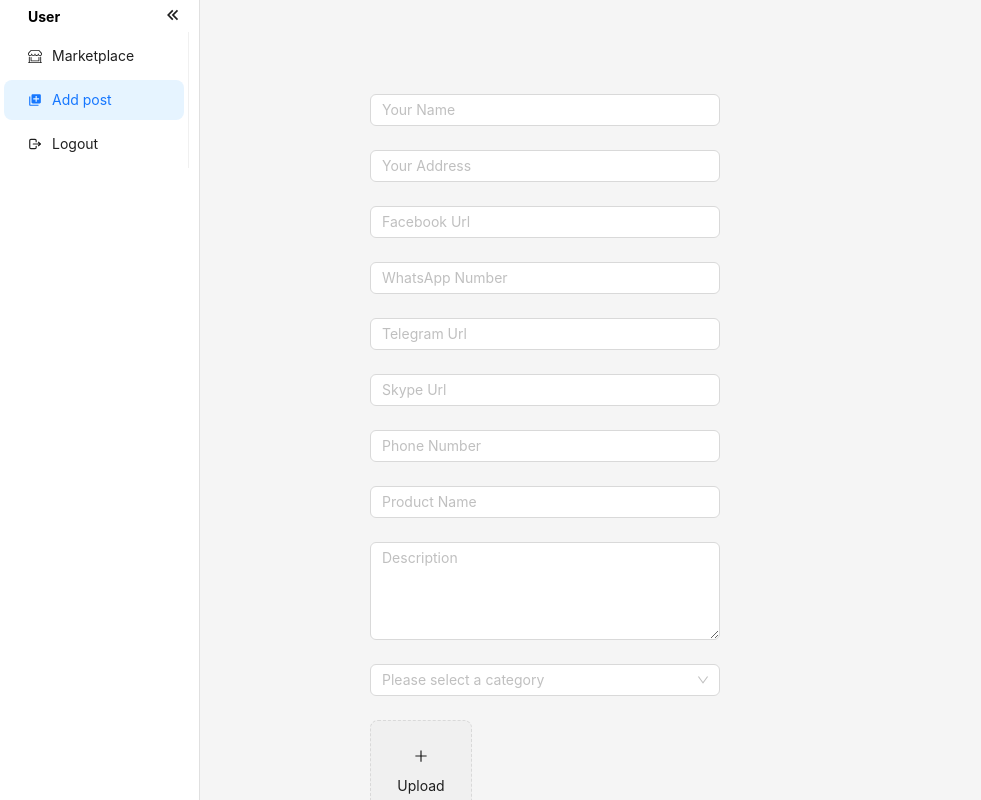
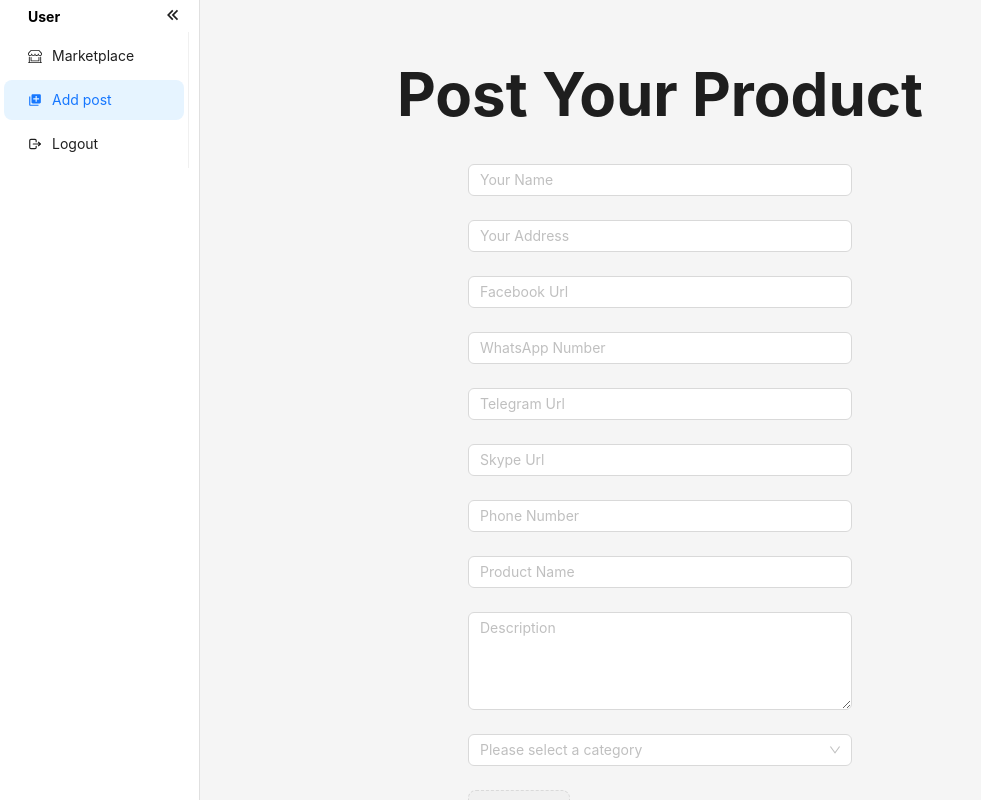
Before and after one commit to mahmoodiftee/marketplace, a React (Vite) app: page /user in a window 1280 px wide. Both pictures are taken after a click on the item "Add post". Shown: the top 800 px of the page, without its empty margins (0-981 px from the left). Built offline with nearby package versions, Linux system fonts and the light colour scheme.

Commit message:
added single product detail page

```diff
--- a/src/Dashboard/UserDashoboard/UserDashboard.tsx
+++ b/src/Dashboard/UserDashoboard/UserDashboard.tsx
@@ -27,7 +27,7 @@ const AdminDashboard: React.FC = () => {
   const menuRef = useRef<HTMLDivElement>(null);
   const location = useLocation();
 
-  const appPost = location.pathname === "/user/add-post";
+  const appPost = location.pathname === "/user";
 
   useEffect(() => {
     fetchTabs(setTabs);
@@ -90,8 +90,8 @@ const AdminDashboard: React.FC = () => {
           ]}
         />
       </Sider>
-      <Layout style={{ marginInlineStart: 60, marginTop: 70 }}>
-        {!appPost && (
+      <Layout style={{ marginInlineStart: appPost ? 60 : undefined, marginTop: appPost ? 70 : undefined }}>
+        {appPost && (
           <Header style={headerStyles}>
             <div
               className={`max-w-maxWidth flex mx-auto justify-center items-center gap-2 gradient-mask `}
--- a/src/Pages/Users/AddPost/AddPost.tsx
+++ b/src/Pages/Users/AddPost/AddPost.tsx
@@ -86,7 +86,10 @@ const AddPost = () => {
   };
 
   return (
-    <div className="">
+    <div className="ml-10 max-w-maxWidth mx-auto">
+      <h1 className="my-10 text-4xl md:text-6xl text-center font-bold">
+        Post Your Product{" "}
+      </h1>
       <Form
         form={form}
         name="validate_other"
@@ -98,81 +101,87 @@ const AddPost = () => {
           rate: 3.5,
           "color-picker": null,
         }}
-        className="max-w-[600px] md:min-w-[600px]"
+        className="max-w-[600px] flex flex-col items-center md:min-w-[600px]"
       >
         {/* Uploader Name */}
         <Form.Item
+          className="w-full flex justify-center"
           name="uploaderName"
           rules={[{ required: true, message: "Please input your name" }]}
         >
-          <Input placeholder="Your Name" />
+          <Input className="md:min-w-96 min-w-72"  placeholder="Your Name" />
         </Form.Item>
 
         {/* Address */}
-        <Form.Item name="address">
-          <Input placeholder="Your Address" />
+        <Form.Item className="w-full flex justify-center" name="address">
+          <Input className="md:min-w-96 min-w-72" placeholder="Your Address" />
         </Form.Item>
 
         {/* Facebook Url */}
-        <Form.Item name="facebook">
-          <Input placeholder="Facebook Url" />
+        <Form.Item className="w-full flex justify-center" name="facebook">
+          <Input className="md:min-w-96 min-w-72" placeholder="Facebook Url" />
         </Form.Item>
 
         {/* WhatsApp Number */}
         <Form.Item
+          className="w-full flex justify-center"
           name="whatsApp"
           rules={[
             { required: true, message: "Please input your WhatsApp number!" },
           ]}
         >
-          <Input placeholder="WhatsApp Number" style={{ width: "100%" }} />
+          <Input className="md:min-w-96 min-w-72" placeholder="WhatsApp Number" style={{ width: "100%" }} />
         </Form.Item>
 
         {/* Telegram Url */}
-        <Form.Item name="telegram">
-          <Input placeholder="Telegram Url" />
+        <Form.Item className="w-full flex justify-center" name="telegram">
+          <Input className="md:min-w-96 min-w-72" placeholder="Telegram Url" />
         </Form.Item>
 
         {/* Skype Url */}
-        <Form.Item name="skype">
-          <Input placeholder="Skype Url" />
+        <Form.Item className="w-full flex justify-center" name="skype">
+          <Input className="md:min-w-96 min-w-72" placeholder="Skype Url" />
         </Form.Item>
 
         {/* Phone Number */}
         <Form.Item
+          className="w-full flex justify-center"
           name="phone"
           rules={[
             { required: true, message: "Please input your phone number!" },
           ]}
         >
-          <Input placeholder="Phone Number" style={{ width: "100%" }} />
+          <Input className="md:min-w-96 min-w-72" placeholder="Phone Number" style={{ width: "100%" }} />
         </Form.Item>
 
         {/* Product Name */}
         <Form.Item
+          className="w-full flex justify-center"
           name="productName"
           rules={[
             { required: true, message: "Please input your product name!" },
           ]}
         >
-          <Input placeholder="Product Name" />
+          <Input className="md:min-w-96 min-w-72" placeholder="Product Name" />
         </Form.Item>
 
         {/* Product Description */}
         <Form.Item
+          className="w-full flex justify-center"
           name="description"
           rules={[{ required: true, message: "Please Provide Description" }]}
         >
-          <TextArea placeholder="Description" rows={4} />
+          <TextArea className="md:min-w-96 min-w-72" placeholder="Description" rows={4} />
         </Form.Item>
 
         {/* Category Selection */}
         <Form.Item
+          className="w-full flex justify-center"
           name="category"
           hasFeedback
           rules={[{ required: true, message: "Please select your category!" }]}
         >
-          <Select placeholder="Please select a category">
+          <Select className="md:min-w-96 min-w-72" placeholder="Please select a category">
             {tabs.map((tab) => (
               <Option key={tab.id} value={tab.name}>
                 {tab.name}
@@ -182,10 +191,12 @@ const AddPost = () => {
         </Form.Item>
 
         <Form.Item
+          className="w-full flex justify-center"
           name="image"
           rules={[{ required: true, message: "Please Select Product Image" }]}
         >
           <Upload
+          className="md:min-w-96 min-w-72"
             customRequest={handleCustomRequest}
             listType="picture-card"
             fileList={fileList}
@@ -200,7 +211,7 @@ const AddPost = () => {
           </Upload>
         </Form.Item>
 
-        <Form.Item>
+        <Form.Item className="w-full flex justify-start md:max-w-96 max-w-72">
           <Space>
             <Button type="primary" htmlType="submit">
               Submit
@@ -215,5 +226,4 @@ const AddPost = () => {
   );
 };
 
-
 export default AddPost;
--- a/src/Pages/Users/Marketplace/Marketplace.tsx
+++ b/src/Pages/Users/Marketplace/Marketplace.tsx
@@ -3,6 +3,7 @@ import { useAppDispatch, useAppSelector } from "../../../Redux/hooks/hooks";
 import { fetchData } from "../../../Redux/Features/Data/dataSlice";
 import { Card } from "antd";
 import Meta from "antd/es/card/Meta";
+import { Link } from "react-router-dom";
 
 const Marketplace = () => {
   const dispatch = useAppDispatch();
@@ -31,10 +32,7 @@ const Marketplace = () => {
           }
         >
           <div className="flex flex-col gap-4 justify-between items-start">
-            <button
-              type="submit"
-              className="flex justify-center gap-2 items-center mx-auto shadow-lg text-blue-600 text-lg bg-blue-50 backdrop-blur-md lg:font-semibold isolation-auto border-blue-50 before:absolute before:w-full before:transition-all before:duration-600 before:hover:w-full before:-left-full before:hover:left-0 before:rounded-full before:bg-blue-500 hover:text-gray-50 before:-z-10 before:aspect-square before:hover:scale-150 before:hover:duration-600 relative z-10 px-4 py-2 overflow-hidden border-2 rounded-full group"
-            >
+            <Link to={`details/${item?.productName.toLowerCase().replace(/\s+/g, '-')}`} className="flex justify-center gap-2 items-center mx-auto shadow-lg text-blue-600 text-lg bg-blue-50 backdrop-blur-md lg:font-semibold isolation-auto border-blue-50 before:absolute before:w-full before:transition-all before:duration-600 before:hover:w-full before:-left-full before:hover:left-0 before:rounded-full before:bg-blue-500 hover:text-gray-50 before:-z-10 before:aspect-square before:hover:scale-150 before:hover:duration-600 relative z-10 px-4 py-2 overflow-hidden border-2 rounded-full group">
               View Details
               <svg
                 className="w-8 h-8 justify-end group-hover:rotate-90 group-hover:bg-gray-50 text-blue-600 ease-linear duration-300 rounded-full border border-blue-600 group-hover:border-none p-2 rotate-45"
@@ -46,8 +44,12 @@ const Marketplace = () => {
                   className="fill-gray-800 group-hover:fill-gray-800"
                 ></path>
               </svg>
-            </button>
-            <Meta className="h-auto md:h-20 " title={item?.productName} description={item?.description} />
+            </Link>
+            <Meta
+              className="h-auto md:h-20 "
+              title={item?.productName}
+              description={item?.description}
+            />
             <div className="flex flex-col w-full md:flex-row justify-start items-start md:justify-between mt-4 gap-4">
               <span className="flex justify-center items-center gap-1">
                 <Meta className="font-bold" description="Likes:" />{" "}
--- a/src/Routes/AdminDashboard.tsx
+++ b/src/Routes/AdminDashboards.tsx
@@ -1,11 +1,11 @@
 import {  Navigate } from "react-router-dom";
 import Login from "../Pages/Login/Login";
-import AdminDashboard from "../Dashboard/AdminDashboard/AdminDashobard";
 import Home from "../Pages/Admin/Home/Home";
 import Payment from "../Pages/Admin/Payment/Payment";
 import SignIn from "../Pages/SingIn/SingIn";
 import ProtectedRouteAdmin from "../PrivetRoutes/ProtectedRoute";
 import UnAuthorized from "../Pages/Unauthorized/UnAuthorized";
+import AdminDashboard from "../Dashboard/UserDashoboard/UserDashboard";
 
 
 const Adminroutes = [
--- a/src/Routes/UserDashboard.tsx
+++ b/src/Routes/UserDashboard.tsx
@@ -1,5 +1,6 @@
 import UserDashboard from "../Dashboard/UserDashoboard/UserDashboard";
 import AddPost from "../Pages/Users/AddPost/AddPost";
+import DetailPage from "../Pages/Users/Marketplace/DetailPage/DetailPage";
 import Marketplace from "../Pages/Users/Marketplace/Marketplace";
 import ProtectedRoute from "../PrivetRoutes/ProtectedRoute";
 
@@ -17,6 +18,10 @@ const UserRoutes = [
         element: <Marketplace />,
       },
       {
+        path: "details/:id",
+        element: <DetailPage />,
+      },
+      {
         path: "add-post",
         element: <AddPost />,
       },
--- a/src/main.tsx
+++ b/src/main.tsx
@@ -4,9 +4,9 @@ import './index.css'
 import { createBrowserRouter, RouterProvider } from 'react-router-dom'
 import { Provider } from 'react-redux'
 import { store } from './Redux/app/store'
-import Adminroutes from './Routes/AdminDashboard'
+import Error from './Pages/Error/Error'
+import Adminroutes from './Routes/AdminDashboards'
 import UserRoutes from './Routes/UserDashboard'
-import Error from './Pages/Error/Error'
 
 
 // Append the error route at the end of both Admin and User routes
```
Also changed, not shown: public/data.json (+0 -10 lines), src/Pages/Users/Marketplace/DetailPage/DetailPage.tsx (added, +206 -0 lines).
